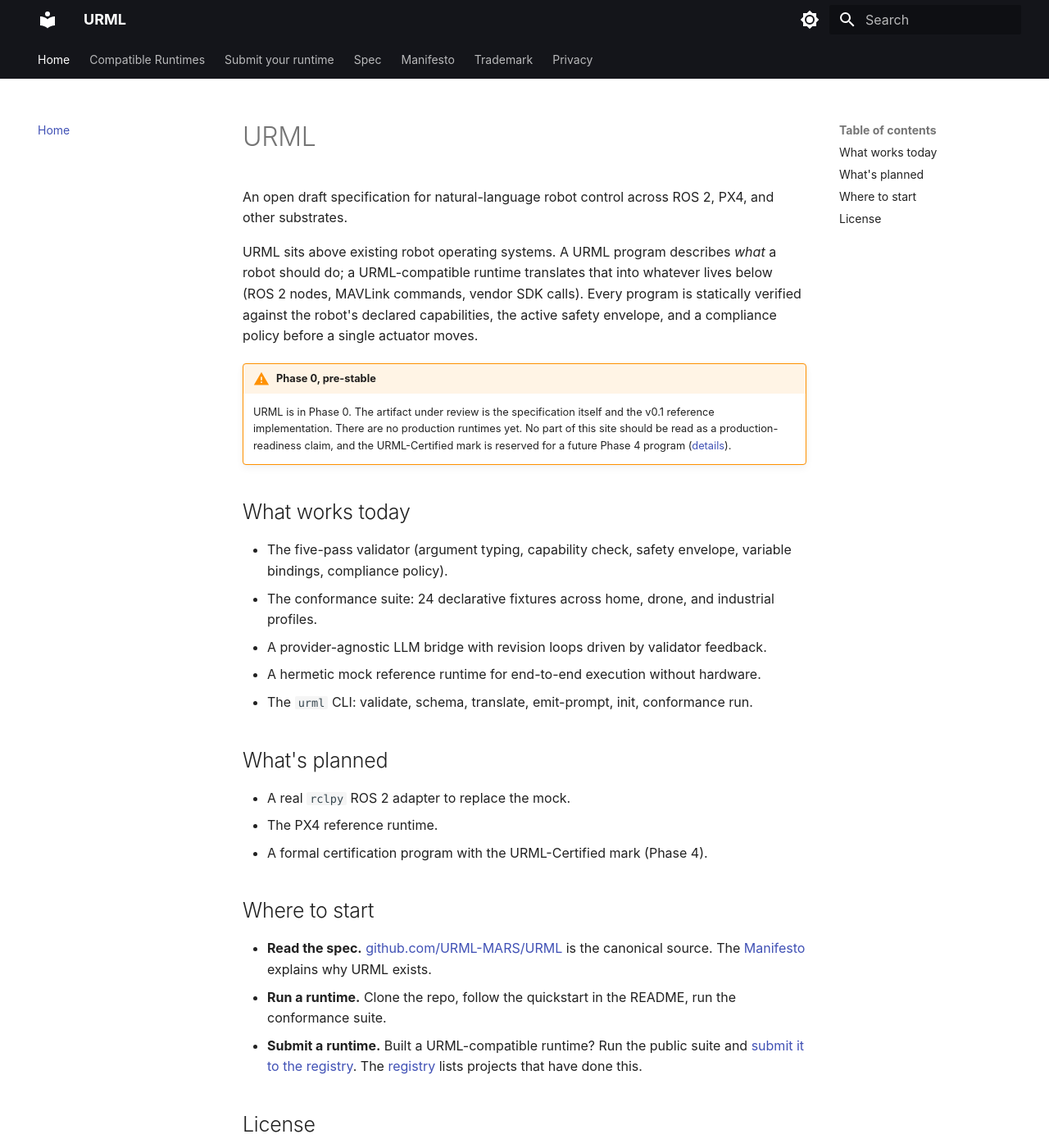
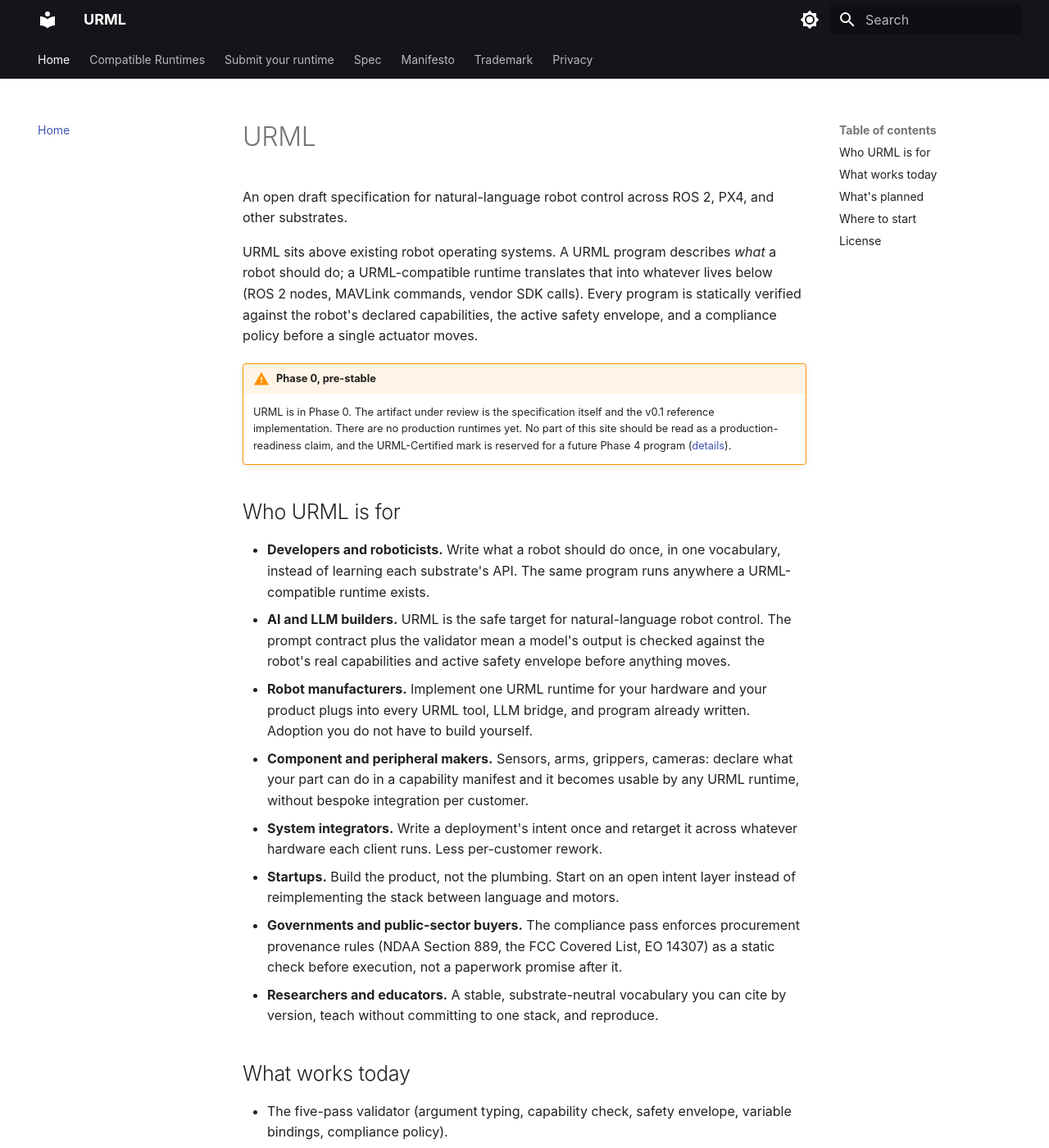
Before and after one commit to URML-MARS/urml-website, an MkDocs documentation site: the page built from docs/index.md, in a window 1280 px wide and 1400 px high. Shown: the whole window at 82% size. Built offline with MkDocs 1.6.1 and Material for MkDocs 9.7.7, drawn with Linux system fonts in a browser that asks for light colours.

Commit message:
Add "Who URML is for" section to the Home page
Eight concrete audiences with the specific benefit each gets: developers,
AI/LLM builders, robot manufacturers, component makers, system
integrators, startups, governments, researchers/educators. Answers "is
this for me" above the fold instead of making visitors infer it.

Signed-off-by: Ido Yahalomi <ido@jacob-ai.com>

```diff
--- a/docs/index.md
+++ b/docs/index.md
@@ -6,6 +6,17 @@
 
 !!! warning "Phase 0, pre-stable"
     URML is in Phase 0. The artifact under review is the specification itself and the v0.1 reference implementation. There are no production runtimes yet. No part of this site should be read as a production-readiness claim, and the URML-Certified mark is reserved for a future Phase 4 program ([details](trademark.md)).
+
+## Who URML is for
+
+- **Developers and roboticists.** Write what a robot should do once, in one vocabulary, instead of learning each substrate's API. The same program runs anywhere a URML-compatible runtime exists.
+- **AI and LLM builders.** URML is the safe target for natural-language robot control. The prompt contract plus the validator mean a model's output is checked against the robot's real capabilities and active safety envelope before anything moves.
+- **Robot manufacturers.** Implement one URML runtime for your hardware and your product plugs into every URML tool, LLM bridge, and program already written. Adoption you do not have to build yourself.
+- **Component and peripheral makers.** Sensors, arms, grippers, cameras: declare what your part can do in a capability manifest and it becomes usable by any URML runtime, without bespoke integration per customer.
+- **System integrators.** Write a deployment's intent once and retarget it across whatever hardware each client runs. Less per-customer rework.
+- **Startups.** Build the product, not the plumbing. Start on an open intent layer instead of reimplementing the stack between language and motors.
+- **Governments and public-sector buyers.** The compliance pass enforces procurement provenance rules (NDAA Section 889, the FCC Covered List, EO 14307) as a static check before execution, not a paperwork promise after it.
+- **Researchers and educators.** A stable, substrate-neutral vocabulary you can cite by version, teach without committing to one stack, and reproduce.
 
 ## What works today
 
```
